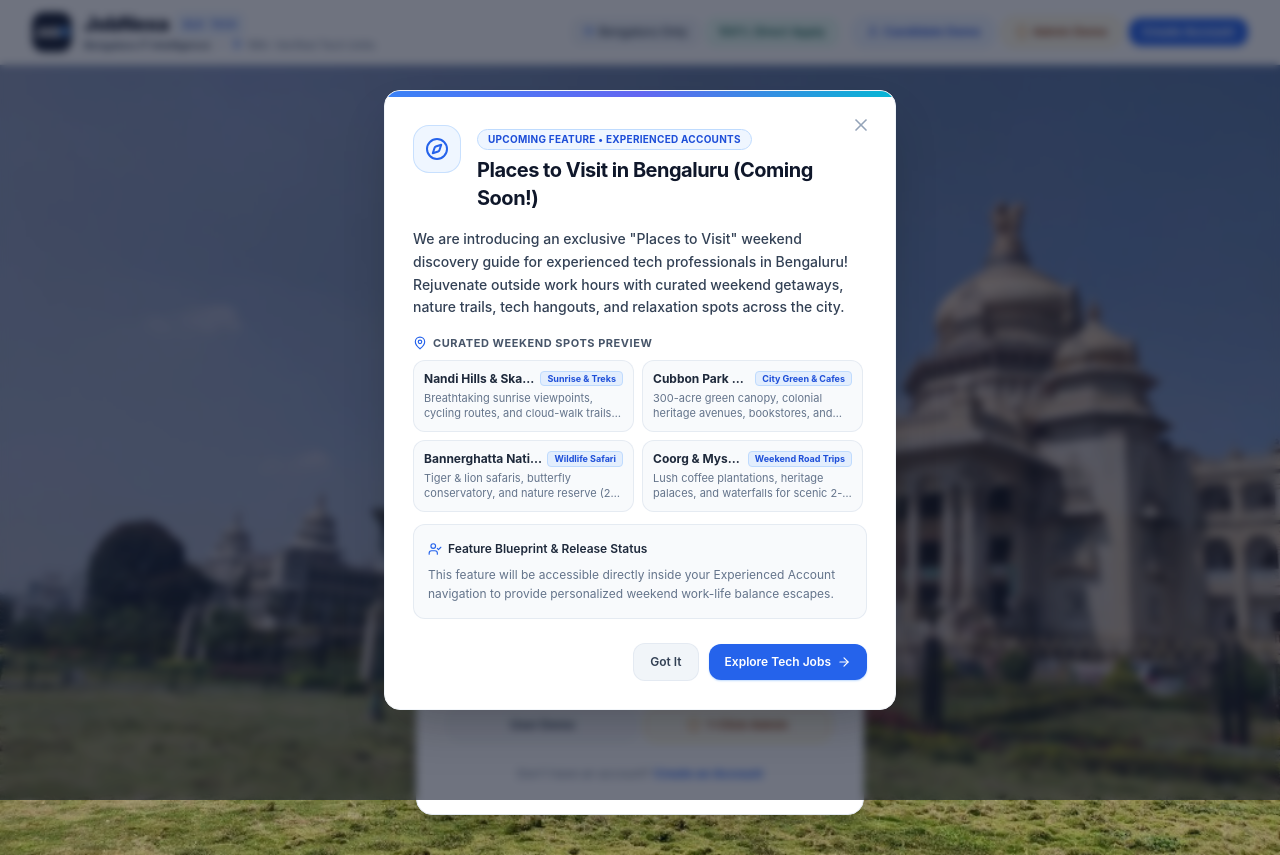
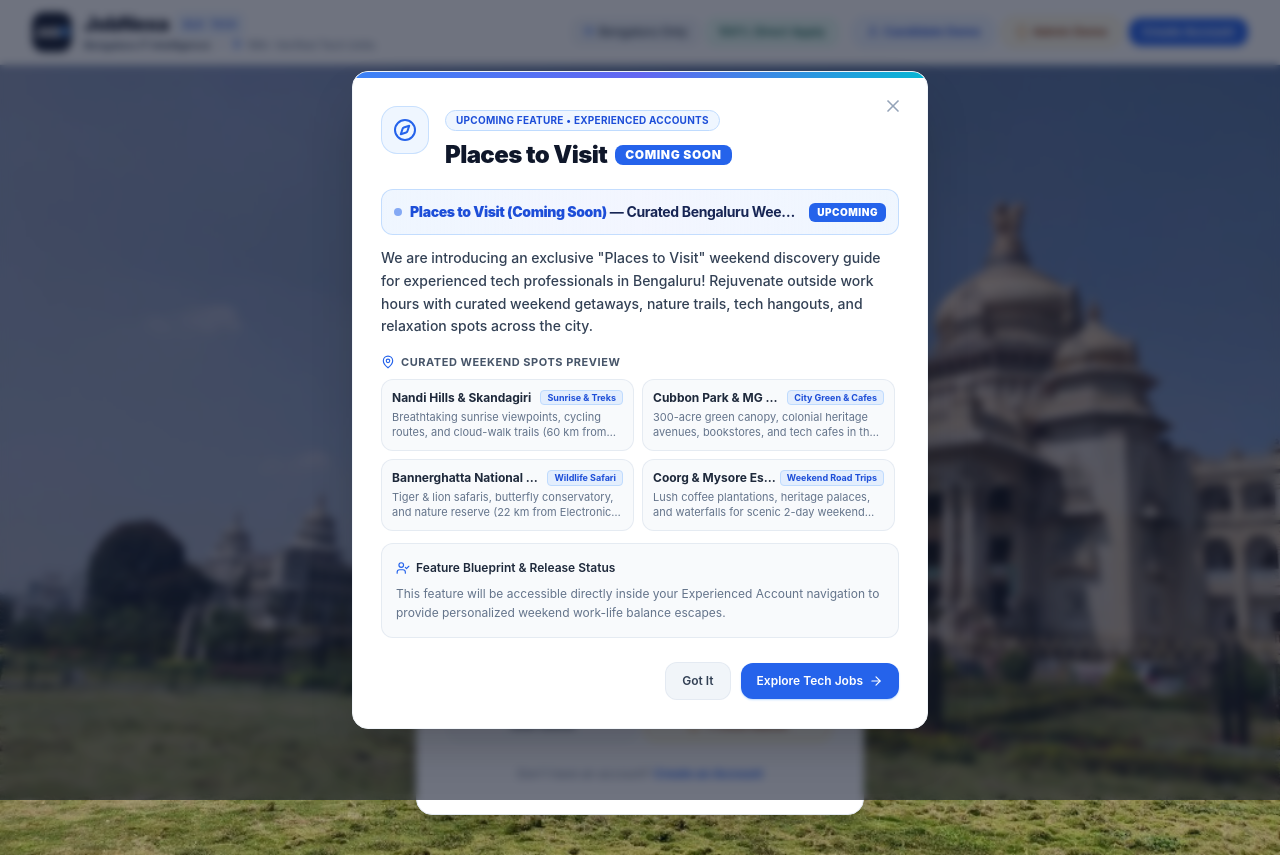
Before and after one commit to Nithin560/jobnexa-ai-job-intelligence, a React (Vite) app in the folder frontend/: page /login in a window 1280 px wide. Built offline with nearby package versions, Linux system fonts and the light colour scheme; the HTML template or start-up script is replaced by a standard one.

Commit message:
feat: move Places to Visit pill to admin navbar after scan section, remove from sidebar, and highlight title in one line

```diff
--- a/frontend/src/components/Modals/AlertModal.tsx
+++ b/frontend/src/components/Modals/AlertModal.tsx
@@ -247,7 +247,7 @@ export const AlertModalProvider: React.FC<{ children: React.ReactNode }> = ({ ch
 
   const showComingSoonPlacesToVisitModal = useCallback((role: 'candidate' | 'admin' | 'guest' = 'candidate') => {
     setOptions({
-      title: 'Places to Visit in Bengaluru (Coming Soon!)',
+      title: 'Places to Visit (Coming Soon)',
       badge: role === 'admin' ? 'Admin Preview • Module In Planning' : 'Upcoming Feature • Experienced Accounts',
       message: 'We are introducing an exclusive "Places to Visit" weekend discovery guide for experienced tech professionals in Bengaluru! Rejuvenate outside work hours with curated weekend getaways, nature trails, tech hangouts, and relaxation spots across the city.',
       type: 'info',
@@ -342,7 +342,7 @@ export const AlertModalProvider: React.FC<{ children: React.ReactNode }> = ({ ch
             }
           }}
         >
-          <div className="relative w-full max-w-lg bg-white rounded-2xl shadow-2xl border border-slate-100 overflow-hidden transform transition-all animate-modal-content">
+          <div className="relative w-full max-w-xl bg-white rounded-2xl shadow-2xl border border-slate-100 overflow-hidden transform transition-all animate-modal-content">
             {/* Top Color Accent Line */}
             <div
               className={`h-1.5 w-full ${
@@ -391,23 +391,52 @@ export const AlertModalProvider: React.FC<{ children: React.ReactNode }> = ({ ch
                   )}
                 </div>
 
-                <div className="flex-1 pr-6">
+                <div className="flex-1 min-w-0 pr-6">
                   {options.badge && (
                     <span className="inline-block px-2.5 py-0.5 rounded-full text-[10px] font-bold tracking-wide uppercase bg-blue-50 text-blue-700 border border-blue-200 mb-1.5 shadow-2xs">
                       {options.badge}
                     </span>
                   )}
+                  {options.title.includes('Places to Visit') ? (
+                    <div className="flex items-center gap-2 whitespace-nowrap overflow-x-auto py-0.5">
+                      <h3
+                        id="alert-modal-title"
+                        className="text-lg sm:text-2xl font-black text-slate-900 tracking-tight whitespace-nowrap"
+                      >
+                        Places to Visit
+                      </h3>
+                      <span className="inline-flex items-center px-2.5 py-0.5 rounded-lg text-xs font-black uppercase tracking-wider bg-blue-600 text-white shadow-xs whitespace-nowrap">
+                        Coming Soon
+                      </span>
+                    </div>
+                  ) : (
                     <h3
                       id="alert-modal-title"
                       className="text-lg sm:text-xl font-bold text-slate-900 tracking-tight leading-snug"
                     >
                       {options.title}
                     </h3>
+                  )}
                 </div>
               </div>
 
               {/* Message Body */}
               <div className="mt-4 space-y-3">
+                {/* Professional Highlighted Sentence Bar (One Line) */}
+                {options.title.includes('Places to Visit') && (
+                  <div className="p-3 rounded-xl bg-gradient-to-r from-blue-50 via-indigo-50/70 to-blue-50 border border-blue-200/90 shadow-2xs flex items-center justify-between gap-2 overflow-hidden">
+                    <div className="flex items-center gap-2 min-w-0">
+                      <span className="w-2 h-2 rounded-full bg-blue-600 animate-pulse shrink-0" />
+                      <span className="text-xs sm:text-sm font-bold text-blue-950 tracking-tight whitespace-nowrap truncate">
+                        <strong className="text-blue-700 font-black">Places to Visit (Coming Soon)</strong> — Curated Bengaluru Weekend Escapes
+                      </span>
+                    </div>
+                    <span className="text-[10px] font-black uppercase tracking-wider px-2 py-0.5 rounded-md bg-blue-600 text-white shrink-0 hidden sm:inline-block">
+                      Upcoming
+                    </span>
+                  </div>
+                )}
+
                 <p className="text-slate-700 text-sm font-medium leading-relaxed">
                   {options.message}
                 </p>
--- a/frontend/src/pages/AdminDashboardPage.tsx
+++ b/frontend/src/pages/AdminDashboardPage.tsx
@@ -278,7 +278,6 @@ export const AdminDashboardPage: React.FC = () => {
 
   const menuItems = [
     { label: 'Dashboard', icon: LayoutDashboard },
-    { label: 'Places to Visit', icon: Compass, badge: 'Coming Soon' },
     {
       label: 'Users',
       icon: Users,
@@ -415,49 +414,7 @@ export const AdminDashboardPage: React.FC = () => {
             );
           })}
 
-          {/* Spotlight Widget Card: Places to Visit (Weekend Escapes in BLR) */}
-          <div className="mx-0.5 mt-3 mb-1 p-3 rounded-2xl border border-emerald-500/30 text-left shadow-lg shadow-emerald-950/30 relative overflow-hidden group">
-            <div
-              className="absolute inset-0 bg-cover bg-center opacity-20 group-hover:opacity-30 transition-opacity"
-              style={{ backgroundImage: `url(${placesToVisitBg})` }}
-            />
-            <div className="absolute inset-0 bg-gradient-to-br from-emerald-950/85 via-slate-900/90 to-teal-950/80" />
-            <div className="relative z-10">
-              <div className="flex items-center gap-2 mb-1.5">
-              <div className="p-1.5 rounded-lg bg-emerald-500/20 text-emerald-400 shrink-0">
-                <Compass className="w-4 h-4 animate-spin-slow" />
-              </div>
-              <div className="min-w-0 flex-1">
-                <div className="flex items-center justify-between gap-1">
-                  <p className="text-xs font-bold text-white tracking-tight">Places to Visit</p>
-                  <span className="text-[9px] font-black uppercase tracking-wider px-1.5 py-0.5 rounded-md bg-emerald-500/20 text-emerald-300 border border-emerald-500/40">
-                    Coming Soon
-                  </span>
-                </div>
-                <p className="text-[10px] text-slate-400 truncate">Weekend Escapes in BLR</p>
-              </div>
-            </div>
-            <p className="text-[11px] text-slate-300 leading-snug mb-2.5">
-              Curated getaways for experienced techies. Nandi Hills, Cubbon Park, safari & more.
-            </p>
-            <div className="grid grid-cols-2 gap-1.5">
-              <button
-                type="button"
-                onClick={() => handleTabChange('Places to Visit')}
-                className="py-1.5 px-2 text-[10px] font-bold text-white bg-emerald-600 hover:bg-emerald-500 rounded-lg text-center transition shadow-xs cursor-pointer"
-              >
-                Open Tab
-              </button>
-              <button
-                type="button"
-                onClick={() => showComingSoonPlacesToVisitModal('admin')}
-                className="py-1.5 px-2 text-[10px] font-bold text-emerald-300 hover:text-white bg-emerald-900/40 hover:bg-emerald-800/60 border border-emerald-600/40 rounded-lg text-center transition cursor-pointer"
-              >
-                View Popup
-              </button>
-            </div>
-            </div>
-          </div>
+
 
           {/* Action Buttons in Sidebar (Placed directly after Settings) */}
           <div className="pt-3 mt-2 border-t border-slate-800 space-y-2">
@@ -597,6 +554,25 @@ export const AdminDashboardPage: React.FC = () => {
                 )}
               </button>
             </div>
+
+            {/* Places to Visit Section in Nav Bar (after Scan section, matching Fourth Image) */}
+            <button
+              onClick={() => handleTabChange('Places to Visit')}
+              className={`inline-flex items-center gap-2 px-3.5 py-1.5 rounded-xl text-xs font-bold transition shadow-xs cursor-pointer shrink-0 ${
+                activeTab === 'Places to Visit'
+                  ? 'bg-blue-600 text-white shadow-md shadow-blue-500/30 ring-2 ring-blue-400/60'
+                  : 'bg-blue-600 hover:bg-blue-700 text-white shadow-xs'
+              }`}
+              title="Explore Places to Visit (Weekend Escapes Planner)"
+            >
+              <div className="w-5 h-5 rounded-full border border-white/80 bg-white/20 flex items-center justify-center shrink-0">
+                <Compass className="w-3.5 h-3.5 text-white" />
+              </div>
+              <span className="whitespace-nowrap font-bold text-white text-xs sm:text-sm">Places to Visit</span>
+              <span className="text-[10px] font-black tracking-wide px-2 py-0.5 rounded-lg bg-blue-700 text-white shrink-0">
+                Coming Soon
+              </span>
+            </button>
           </div>
 
           {/* 4. Notifications & Admin Profile */}
```
Lines whose indentation alone changed are shown as unchanged.
